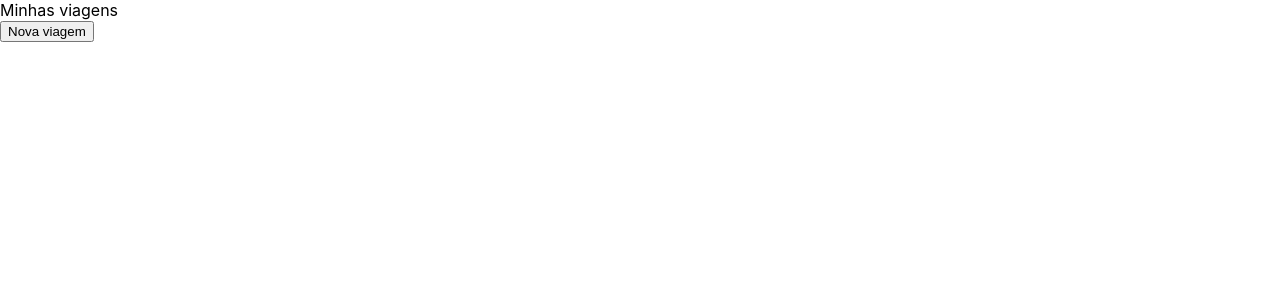
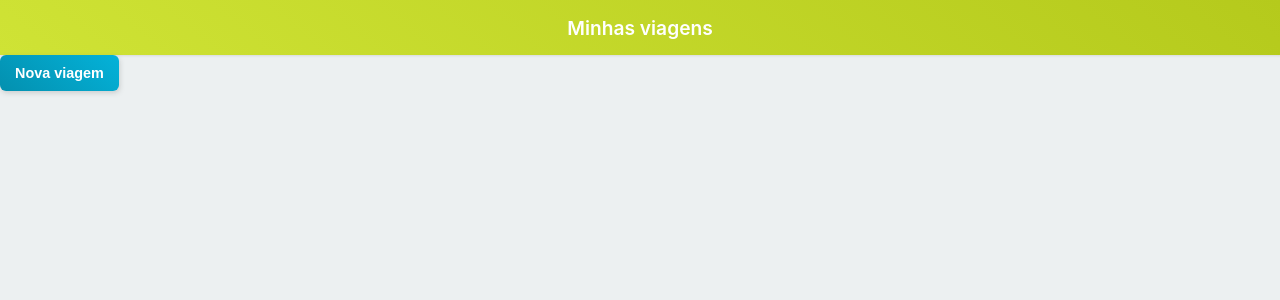
Before and after one commit to mateuscalza/plan2go, a React (Create React App) app in the folder app/: page / in a window 1280 px wide. Shown: the top 300 px of the page. Built offline with nearby package versions, Linux system fonts and the light colour scheme.

Commit message:
Iniciando com estilos.

```diff
--- a/app/src/components/header.css
+++ b/app/src/components/header.css
@@ -1,4 +1,13 @@
 .header {
   display: flex;
-  height: 60px;
+  height: 35px;
+  padding: 10px 15px;
+  justify-content: space-between;
+  align-items: center;
+  background-color: #b5ca1c;
+  background: linear-gradient(40deg, #cfe335, #b5ca1c);
+  color: #fff;
+  font-weight: 600;
+  font-size: 1.2em;
+  box-shadow: 1px 1px 2px rgba(130, 130, 130, 0.2);
 }
--- a/app/src/components/header.js
+++ b/app/src/components/header.js
@@ -1,4 +1,5 @@
 import React from 'react';
+import './header.css'
 
 export default function Header({ title, goBack }) {
   const handleBack = event => {
@@ -8,8 +9,9 @@ export default function Header({ title, goBack }) {
 
   return (
     <header className='header'>
-      {goBack ? <button onClick={handleBack}>{'<'}</button> : null}
+      {goBack ? <button onClick={handleBack} className='icon'>{'◀︎'}</button> : <div />}
       {title}
+      <div />
     </header>
   )
 }
--- a/app/src/index.css
+++ b/app/src/index.css
@@ -5,6 +5,7 @@ body {
     sans-serif;
   -webkit-font-smoothing: antialiased;
   -moz-osx-font-smoothing: grayscale;
+  background-color: #ecf0f1;
 }
 
 code {
@@ -16,3 +17,47 @@ label {
   display: block;
   margin-bottom: 10px;
 }
+
+button {
+  padding: 10px 15px;
+  border: none;
+  background-color: #04b2d9;
+  background: linear-gradient(40deg, #0390af, #04b2d9);
+  box-shadow: 1px 2px 5px rgba(130, 130, 130, 0.3);
+  border-radius: 6px;
+  color: #fff;
+  cursor: pointer;
+  font-weight: 600;
+  font-size: 0.9em;
+}
+
+.icon, button.icon {
+  font-size: 1.2em;
+  color: #fff;
+  border: none;
+  background: transparent;
+  box-shadow: none;
+}
+
+button.center {
+  margin: 10px;
+}
+
+ul {
+  background-color: #fff;
+  margin: 0;
+  padding: 0;
+  list-style: none;
+  margin: 10px;
+  box-shadow: 1px 4px 7px rgba(130, 130, 130, 0.2);
+  border-radius: 6px;
+}
+
+li {
+  margin: 0;
+  padding: 5px 10px;
+  display: flex;
+
+  justify-content: space-between;
+  align-items: center;
+}
--- a/app/src/packages/travel/list/travelList.screen.js
+++ b/app/src/packages/travel/list/travelList.screen.js
@@ -24,7 +24,7 @@ export default function TravelListScreen({ onRoute }) {
       <button onClick={handleNewTravel}>Nova viagem</button>
 
       <ul className="travelList-list">
-        {travels.map(travel => <li key={travel.id}>{travel.nome} <button onClick={event => handleEdit(event, travel.id)}>Editar</button></li>)}
+        {travels.map(travel => <li key={travel.id}>{travel.nome} <button onClick={event => handleEdit(event, travel.id)}>✎</button></li>)}
       </ul>
     </>
   );
```
